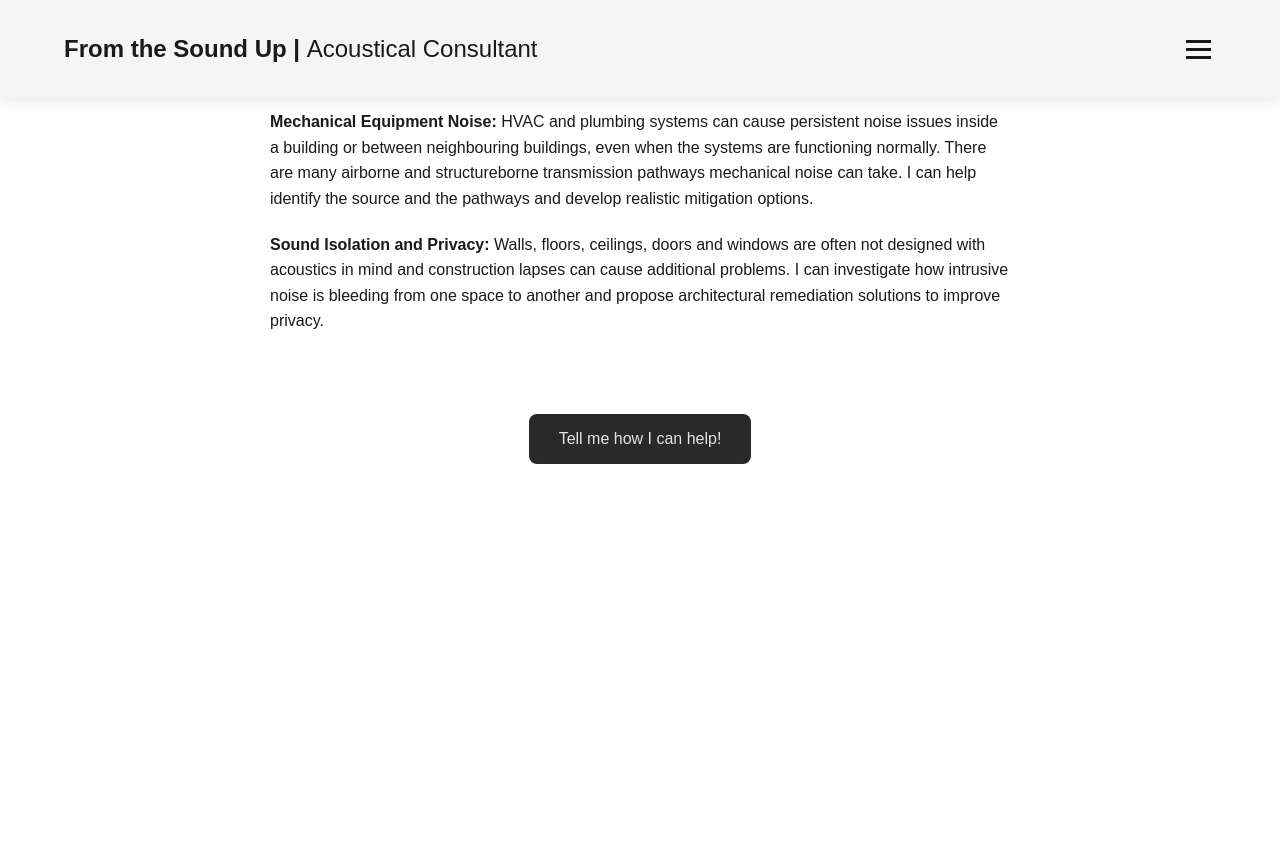
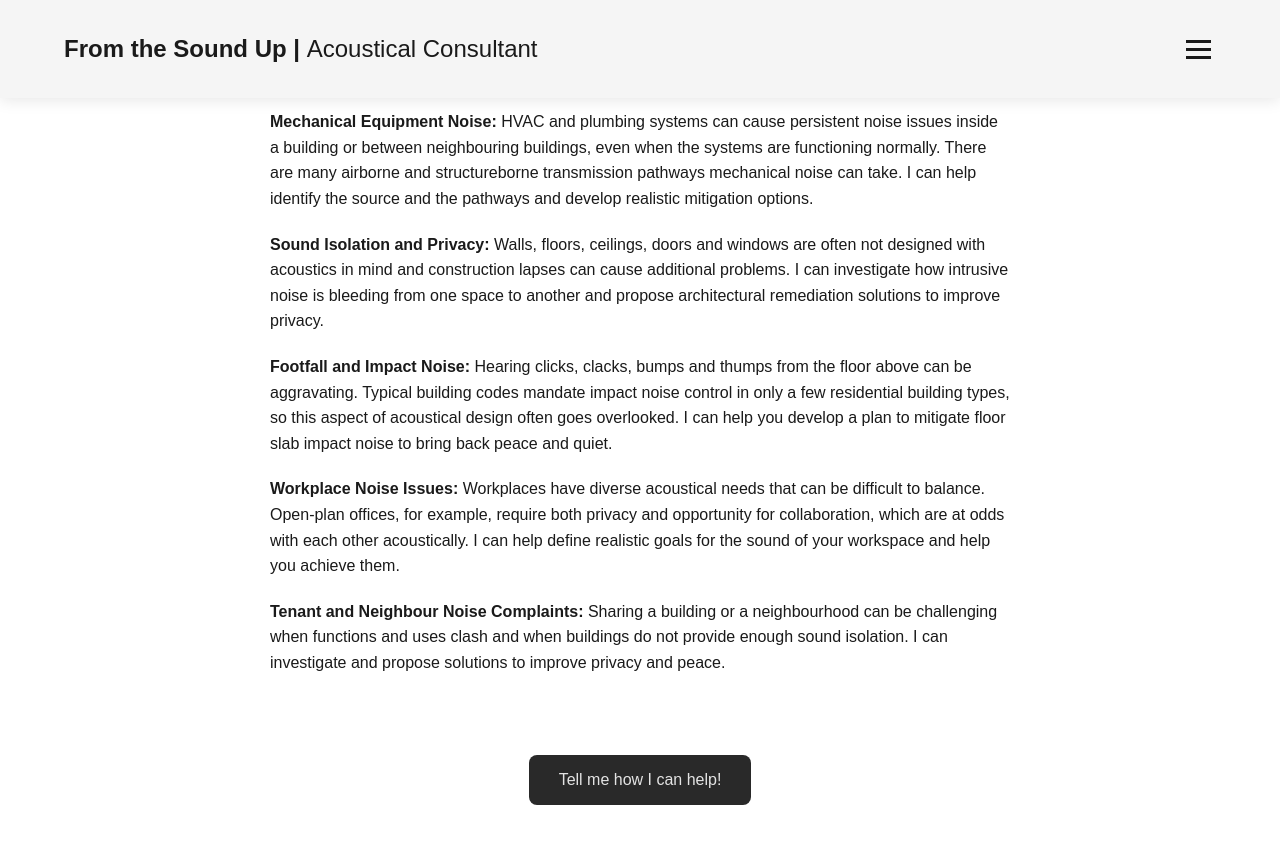
Before and after one commit to woa100/acousticswebsite, a Jekyll site: the page services-investigation/index.html, which Jekyll copies as it is, in a window 1280 px wide and 900 px high, scrolled down 1221 px. Shown: the top 844 px of the window. Built offline with Jekyll 4.4.1, drawn with Linux system fonts in a browser that asks for light colours; comment, search, counter and statistics services are not loaded; before the commit the page ends 1780 px from its top, so only the background shows below that.

Commit message:
Update index.html

```diff
--- a/services-investigation/index.html
+++ b/services-investigation/index.html
@@ -4,7 +4,7 @@
 <head>
     <meta charset="UTF-8">
     <meta name="viewport" content="width=device-width, initial-scale=1.0">
-    <meta name="description" content="Noise investigation and remediation consulting services in Winnipeg, across Canada and internationally, covering room acoustics, sound isolation, HVAC noise and environmental noise control.">
+    <meta name="description" content="Noise investigation and remediation consulting services in Winnipeg, Manitoba, across Canada and internationally, covering room acoustics, sound isolation, HVAC noise and environmental noise control.">
     <title>Noise Investigation and Remediation | From the Sound Up</title>
     <link rel="stylesheet" href="/styles.css">
 
@@ -71,16 +71,29 @@
 
             <p>Acoustical issues are common in existing buildings and the solution often isn't straightforward. Clients often call me after spending money and time installing 'soundproofing' products that don't solve the problem. As an independent consultant, I can visit your property, investigate the problem and propose solutions that actually work.
             </p>
+
             <p>I do not supply or install acoustical products but I can develop specifications for you to forward to a product supplier or contractor.
             </p>
+
             <p> Some of the acoustical problems I've helped clients solve include:
             </p>
+
             <p><b>Reverberant Noise Buildup and Loudness:</b> Rooms designed without enough sound-absorbing finishes can make communication difficult and can become unbearably loud, especially when used as gathering spaces. I can develop a right-sized solution and identify appropriate products that will fit in with your existing architectural design.
             </p>
+
             <p><b>Mechanical Equipment Noise:</b> HVAC and plumbing systems can cause persistent noise issues inside a building or between neighbouring buildings, even when the systems are functioning normally. There are many airborne and structureborne transmission pathways mechanical noise can take. I can help identify the source and the pathways and develop realistic mitigation options.
             </p>
-            <p><b>Sound Isolation and Privacy:</b> Walls, floors, ceilings, doors and windows are often not designed with acoustics in mind and construction lapses can cause additional problems.
-I can investigate how intrusive noise is bleeding from one space to another and propose architectural remediation solutions to improve privacy.
+
+            <p><b>Sound Isolation and Privacy:</b> Walls, floors, ceilings, doors and windows are often not designed with acoustics in mind and construction lapses can cause additional problems. I can investigate how intrusive noise is bleeding from one space to another and propose architectural remediation solutions to improve privacy.
+            </p>
+
+            <p><b>Footfall and Impact Noise:</b> Hearing clicks, clacks, bumps and thumps from the floor above can be aggravating. Typical building codes mandate impact noise control in only a few residential building types, so this aspect of acoustical design often goes overlooked. I can help you develop a plan to mitigate floor slab impact noise to bring back peace and quiet.
+            </p>
+
+            <p><b>Workplace Noise Issues:</b> Workplaces have diverse acoustical needs that can be difficult to balance. Open-plan offices, for example, require both privacy and opportunity for collaboration, which are at odds with each other acoustically. I can help define realistic goals for the sound of your workspace and help you achieve them.
+            </p>
+
+            <p><b>Tenant and Neighbour Noise Complaints: </b> Sharing a building or a neighbourhood can be challenging when functions and uses clash and when buildings do not provide enough sound isolation. I can investigate and propose solutions to improve privacy and peace.
             </p>
 
 
```
